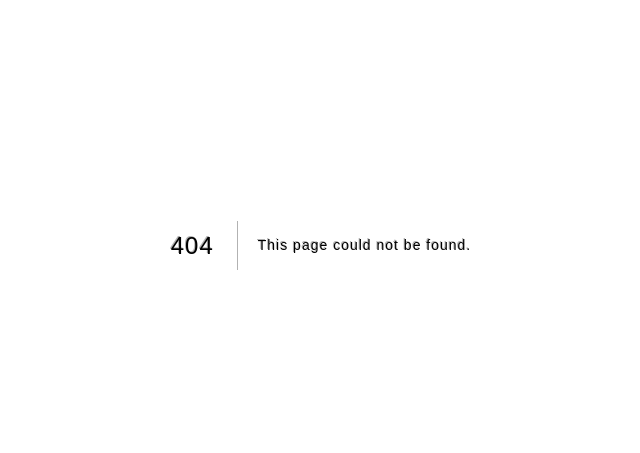
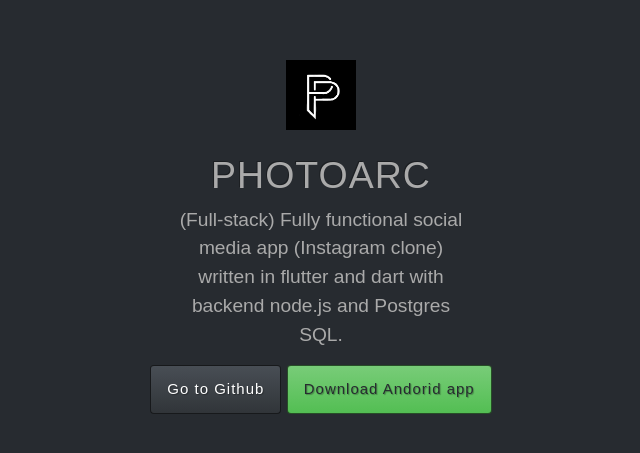
Before and after one commit to Ansh-Rathod/nextjs-blog-site, a Next.js app: page /socialapp in a window 1280 px wide. Before the commit this address had no page. Shown: the part 155-608 px from the top of the page, without its empty margins (319-959 px from the left). Built offline with nearby package versions, Linux system fonts and the light colour scheme; a web font is replaced by a local one.

Commit message:
added social links

```diff
--- /dev/null
+++ b/pages/socialapp.js
@@ -0,0 +1,213 @@
+export default function socialapp({ data, type }) {
+	if (type === 'up') {
+		return (
+			<div>
+				<div className="container d-flex flex-column justify-content-center align-items-center">
+					<br />
+					<br />
+					<br />
+					<img
+						src="blog_2/depositphotos_83057730-stock-illustration-p-letter-monogram-logo-removebg-preview.png"
+						alt=""
+						style={{ height: '70px', width: '70px', backgroundColor: '#000' }}
+					/>
+					<br />
+					<h1>PHOTOARC</h1>
+					<br />
+					<div className="card" style={{ maxWidth: '300px' }}>
+						<img
+							className="card-img-top"
+							src={data.results[0].avatar_url}
+							alt="Card image cap"
+							style={{ height: '300px', width: '300px' }}
+						/>
+						<div className="card-body">
+							<h3>{data.results[0].name}</h3>
+							<p>{data.results[0].bio}</p>
+							<p>
+								<b>{data.results[0].followers_count}</b> followers |{' '}
+								<b>{data.results[0].following_count}</b> following
+							</p>
+							<b>To View full Profile Download App from below link.</b>
+						</div>
+					</div>
+					<br />
+					<p>
+						<a
+							href="https://github.com/Ansh-Rathod/Flutter-Photoarc-app"
+							target="_blank"
+							className="btn btn-primary"
+						>
+							Go to Github
+						</a>
+						{'          '}
+						<a
+							href="https://github.com/Ansh-Rathod/Flutter-Photoarc-app/releases/download/v1.0.0/app-armeabi-v7a-release.apk"
+							className="btn btn-success text-dark"
+						>
+							Download Andorid app{' '}
+						</a>
+					</p>
+					<br />
+					<br />
+					<br /> <br />
+					<br />
+					<br />
+				</div>
+			</div>
+		)
+	} else if (type === 'post') {
+		return (
+			<div>
+				<div className="container d-flex flex-column justify-content-center align-items-center">
+					<br />
+					<br />
+					<br />
+					<img
+						src="blog_2/depositphotos_83057730-stock-illustration-p-letter-monogram-logo-removebg-preview.png"
+						alt=""
+						style={{ height: '70px', width: '70px', backgroundColor: '#000' }}
+					/>
+					<br />
+					<h1>PHOTOARC</h1>
+					<br />
+					<div className="card" style={{ maxWidth: '300px' }}>
+						<div className="row " style={{ padding: '20px' }}>
+							<img
+								src={data.results[0].avatar_url}
+								alt="profile page"
+								style={{
+									height: '50px',
+									padding: '5px',
+									width: '50px',
+									objectFit: 'cover',
+								}}
+							/>
+							<div style={{ paddingLeft: '10px' }}>
+								post by {data.results[0].name}
+								<br />
+								{data.results[0].username}
+							</div>
+						</div>
+						<img
+							className="card-img-top"
+							src={data.results[0].post_image_url}
+							alt="Card image cap"
+							style={{ height: '300px', width: '300px', objectFit: 'cover' }}
+						/>
+						<div className="card-body">
+							<p>{data.results[0].caption}</p>
+							<p>
+								<b>{data.results[0].likes.length}</b> likes
+							</p>
+							<b>To comment and like Download App from below link.</b>
+						</div>
+					</div>
+					<br />
+					<p>
+						<a
+							href="https://github.com/Ansh-Rathod/Flutter-Photoarc-app"
+							target="_blank"
+							className="btn btn-primary"
+						>
+							Go to Github
+						</a>
+						{'          '}
+						<a
+							href="https://github.com/Ansh-Rathod/Flutter-Photoarc-app/releases/download/v1.0.0/app-armeabi-v7a-release.apk"
+							className="btn btn-success text-dark"
+						>
+							Download Andorid app{' '}
+						</a>
+					</p>
+					<br />
+					<br />
+					<br /> <br />
+					<br />
+					<br />
+				</div>
+			</div>
+		)
+	} else {
+		return (
+			<div>
+				<div
+					className="container d-flex flex-column justify-content-center align-items-center"
+					style={{ height: '100vh' }}
+				>
+					<img
+						src="blog_2/depositphotos_83057730-stock-illustration-p-letter-monogram-logo-removebg-preview.png"
+						alt=""
+						style={{ height: '70px', width: '70px', backgroundColor: '#000' }}
+					/>
+					<br />
+					<h1>PHOTOARC</h1>
+					<div style={{ maxWidth: '300px' }}>
+						<p align="center">
+							(Full-stack) Fully functional social media app (Instagram clone)
+							written in flutter and dart with backend node.js and Postgres SQL.
+						</p>
+					</div>
+					<p>
+						<a
+							href="https://github.com/Ansh-Rathod/Flutter-Photoarc-app"
+							target="_blank"
+							className="btn btn-primary"
+						>
+							Go to Github
+						</a>
+						{'          '}
+						<a
+							href="https://github.com/Ansh-Rathod/Flutter-Photoarc-app/releases/download/v1.0.0/app-armeabi-v7a-release.apk"
+							className="btn btn-success text-dark"
+						>
+							Download Andorid app{' '}
+						</a>
+					</p>
+				</div>
+			</div>
+		)
+	}
+}
+
+export async function getServerSideProps({ query }) {
+	const type = query.type
+	console.log(query)
+	if (type === 'up') {
+		const userId = query.userId.replace(/\d/g, '').toLowerCase()
+
+		const res = await fetch(
+			`https://ancient-depths-01185.herokuapp.com/api/v1/user/${userId}`
+		)
+		const data = await res.json()
+		console.log(data)
+		return {
+			props: {
+				data,
+				type,
+			},
+		}
+	} else if (type === 'post') {
+		const post_uid = query.post_user_id.replace(/\d/g, '').toLowerCase()
+		const post_id = query.post_id
+		const url =
+			'https://ancient-depths-01185.herokuapp.com/api/v1/post/one_post/' +
+			post_uid +
+			'?post_id=' +
+			post_id
+		const res = await fetch(url)
+		const data = await res.json()
+		console.log(data)
+		return {
+			props: {
+				data,
+				type,
+			},
+		}
+	}
+	return {
+		props: {
+			type: 'un',
+		},
+	}
+}
--- a/posts/flutter-dominant-color-from-image.md
+++ b/posts/flutter-dominant-color-from-image.md
@@ -2,7 +2,7 @@
 title: "How to get a dominant color from an image in a flutter."
 date: "22 septempber 2021"
 tags: Flutter
-cover_image: "https://github.com/anshrathod-blog/blog-images/blob/main/Untitled.png?raw=true"
+cover_image: "https://raw.githubusercontent.com/anshrathod-blog/blog-images/main/Untitled-min.png"
 ---
 
   <center>__ __ __</center>
```
Also changed, not shown: Components/Post.js (+3 -8 lines), package.json (+7 -3 lines), public/blog_2/depositphotos_83057730-stock-illustration-p-letter-monogram-logo-removebg-preview.png (added), 1 other file (tests, documents, lock files or other folders).
